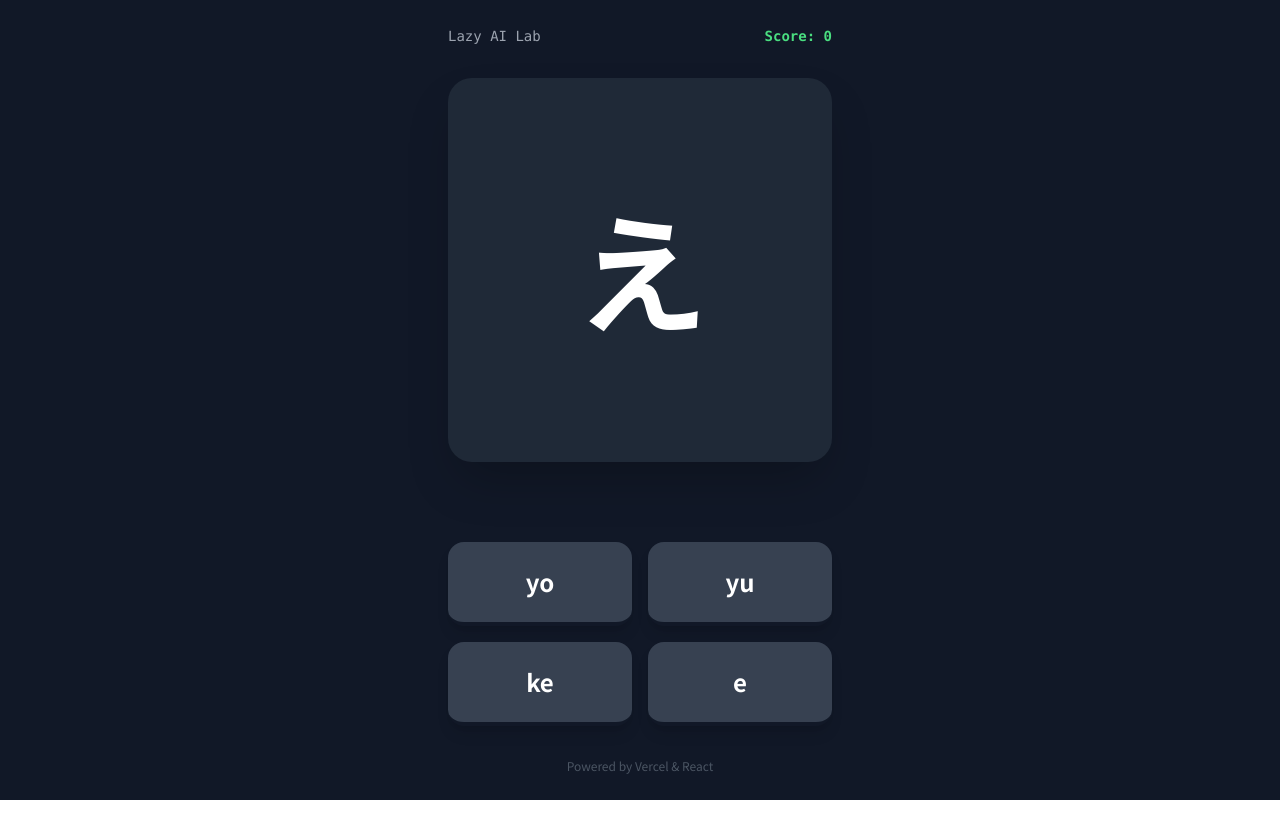
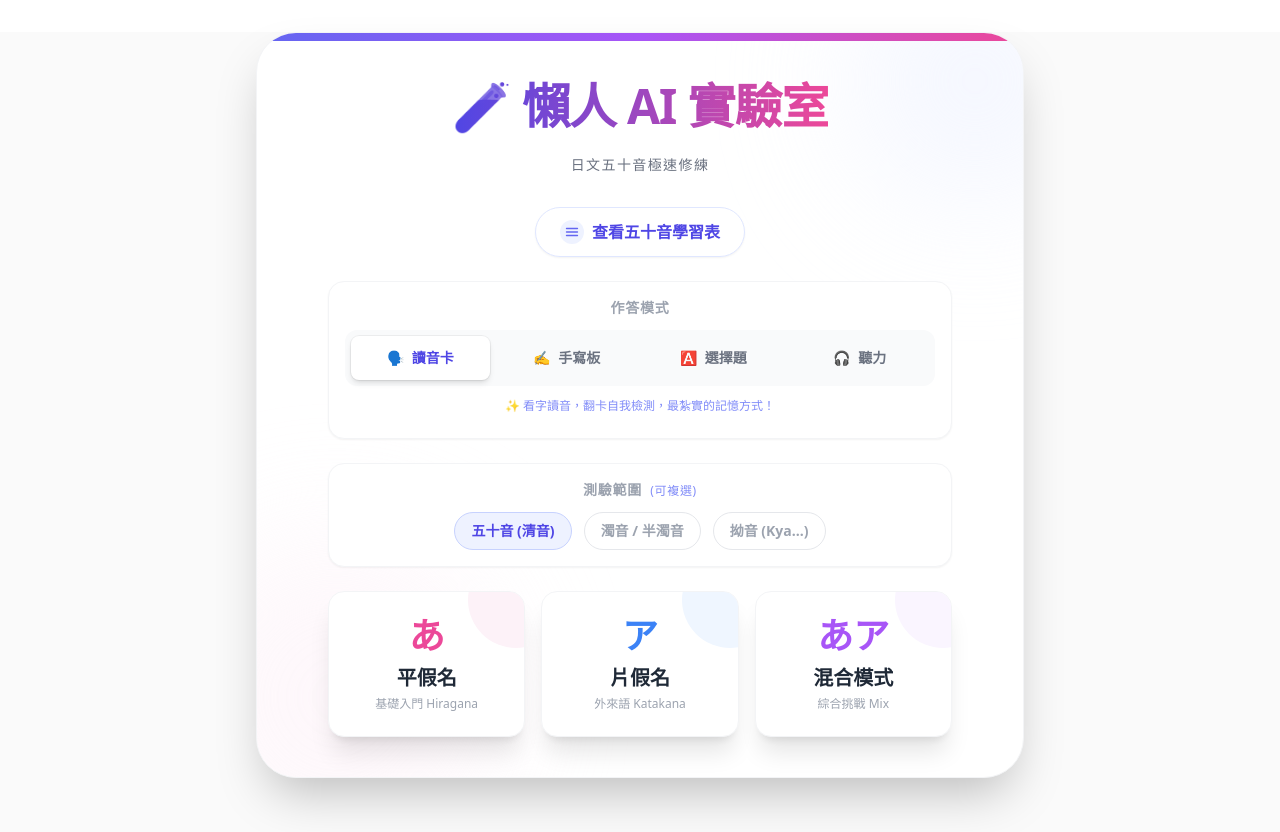
Before and after one commit to chiuhuang0415/lazy-boss-ai-japanese-app, a React (Vite) app: page / in a window 1280 px wide. Before the commit the page ends 800 px from the top, so only its background shows below. Built offline with nearby package versions, Linux system fonts and the light colour scheme; no server answers.

Commit message:
Update App.tsx

```diff
--- a/App.tsx
+++ b/App.tsx
@@ -1,113 +1,83 @@
-import { useState, useEffect } from 'react';
+import React, { useState } from 'react';
+import MainMenu from './components/MainMenu';
+import QuizBoard from './components/QuizBoard';
+import ResultScreen from './components/ResultScreen';
+import KanaChart from './components/KanaChart';
+import { ViewState, QuizResult, QuizSettings, KanaType, KanaCategory, QuizMode } from './types';
 
-// ------------------------------------------
-// 1. 資料區：直接把 50 音資料放在這裡，不依賴外部檔案
-// ------------------------------------------
-const KANA_DATA = [
-  { hiragana: 'あ', romaji: 'a' }, { hiragana: 'い', romaji: 'i' }, { hiragana: 'う', romaji: 'u' }, { hiragana: 'え', romaji: 'e' }, { hiragana: 'お', romaji: 'o' },
-  { hiragana: 'か', romaji: 'ka' }, { hiragana: 'き', romaji: 'ki' }, { hiragana: 'く', romaji: 'ku' }, { hiragana: 'け', romaji: 'ke' }, { hiragana: 'こ', romaji: 'ko' },
-  { hiragana: 'さ', romaji: 'sa' }, { hiragana: 'し', romaji: 'shi' }, { hiragana: 'す', romaji: 'su' }, { hiragana: 'せ', romaji: 'se' }, { hiragana: 'そ', romaji: 'so' },
-  { hiragana: 'た', romaji: 'ta' }, { hiragana: 'ち', romaji: 'chi' }, { hiragana: 'つ', romaji: 'tsu' }, { hiragana: 'て', romaji: 'te' }, { hiragana: 'と', romaji: 'to' },
-  { hiragana: 'な', romaji: 'na' }, { hiragana: 'に', romaji: 'ni' }, { hiragana: 'ぬ', romaji: 'nu' }, { hiragana: 'ね', romaji: 'ne' }, { hiragana: 'の', romaji: 'no' },
-  { hiragana: 'は', romaji: 'ha' }, { hiragana: 'ひ', romaji: 'hi' }, { hiragana: 'ふ', romaji: 'fu' }, { hiragana: 'へ', romaji: 'he' }, { hiragana: 'ほ', romaji: 'ho' },
-  { hiragana: 'ま', romaji: 'ma' }, { hiragana: 'み', romaji: 'mi' }, { hiragana: 'む', romaji: 'mu' }, { hiragana: 'め', romaji: 'me' }, { hiragana: 'も', romaji: 'mo' },
-  { hiragana: 'や', romaji: 'ya' }, { hiragana: 'ゆ', romaji: 'yu' }, { hiragana: 'よ', romaji: 'yo' },
-  { hiragana: 'ら', romaji: 'ra' }, { hiragana: 'り', romaji: 'ri' }, { hiragana: 'る', romaji: 'ru' }, { hiragana: 'れ', romaji: 're' }, { hiragana: 'ろ', romaji: 'ro' },
-  { hiragana: 'わ', romaji: 'wa' }, { hiragana: 'を', romaji: 'wo' }, { hiragana: 'ん', romaji: 'n' }
-];
+const App: React.FC = () => {
+  const [view, setView] = useState<ViewState>(ViewState.MENU);
+  // Default Settings
+  const [settings, setSettings] = useState<QuizSettings>({
+      kanaType: KanaType.HIRAGANA,
+      categories: [KanaCategory.SEION],
+      mode: QuizMode.CHOICE
+  });
+  const [lastResult, setLastResult] = useState<QuizResult | null>(null);
 
-// ------------------------------------------
-// 2. 主程式區：完全獨立運作，不需要 AI，不需要 API Key
-// ------------------------------------------
-export default function App() {
-  // 遊戲狀態
-  const [current, setCurrent] = useState(KANA_DATA[0]);
-  const [options, setOptions] = useState<any[]>([]);
-  const [score, setScore] = useState(0);
-  const [msg, setMsg] = useState('');
-  const [shake, setShake] = useState(false);
-
-  // 出題邏輯：隨機選一題，並湊 3 個錯誤答案
-  const nextQuestion = () => {
-    const answer = KANA_DATA[Math.floor(Math.random() * KANA_DATA.length)];
-    let opts = [answer];
-    while (opts.length < 4) {
-      const wrong = KANA_DATA[Math.floor(Math.random() * KANA_DATA.length)];
-      // 確保選項不重複
-      if (!opts.find(o => o.romaji === wrong.romaji)) {
-        opts.push(wrong);
-      }
-    }
-    // 打亂選項順序
-    setOptions(opts.sort(() => Math.random() - 0.5));
-    setCurrent(answer);
-    setMsg('');
-    setShake(false);
+  const handleStart = (newSettings: QuizSettings) => {
+    setSettings(newSettings);
+    setView(ViewState.QUIZ);
   };
 
-  // 程式一啟動就出第一題
-  useEffect(() => {
-    nextQuestion();
-  }, []);
-
-  // 處理回答
-  const handleGuess = (romaji: string) => {
-    if (romaji === current.romaji) {
-      setScore(s => s + 1);
-      setMsg('✨ CORRECT! (正解)');
-      // 0.5 秒後自動下一題
-      setTimeout(nextQuestion, 500);
-    } else {
-      setMsg(`❌ 錯囉！答案是 ${current.romaji}`);
-      setShake(true);
-      // 手機震動
-      if (navigator.vibrate) navigator.vibrate(200);
-    }
+  const handleComplete = (result: QuizResult) => {
+    setLastResult(result);
+    setView(ViewState.RESULT);
   };
 
-  // ------------------------------------------
-  // 3. 畫面區：黑底白字極簡風
-  // ------------------------------------------
+  const handleExit = () => {
+     setView(ViewState.MENU);
+  };
+
+  const handleRetry = () => {
+    setView(ViewState.QUIZ);
+  };
+
+  const handleHome = () => {
+    setView(ViewState.MENU);
+  };
+
+  const handleOpenChart = () => {
+      setView(ViewState.CHART);
+  };
+
   return (
-    <div className="min-h-screen bg-gray-900 text-white flex flex-col items-center justify-center p-4">
-      <div className="w-full max-w-sm">
-        {/* 頂部資訊 */}
-        <div className="flex justify-between mb-8 text-gray-400 font-mono text-sm">
-          <span>Lazy AI Lab</span>
-          <span className="text-green-400 font-bold">Score: {score}</span>
-        </div>
+    <div className="min-h-screen bg-[#FAFAFA] text-gray-800 font-sans selection:bg-indigo-100 selection:text-indigo-700">
+      <div className="max-w-3xl mx-auto min-h-screen relative bg-white sm:shadow-2xl sm:my-8 sm:min-h-[90vh] sm:rounded-[40px] overflow-hidden border border-gray-100">
 
-        {/* 大大的題目卡片 */}
-        <div className={`
-          bg-gray-800 rounded-3xl aspect-square flex items-center justify-center mb-6
-          border-4 transition-all duration-100 shadow-2xl
-          ${shake ? 'border-red-500 translate-x-1' : 'border-transparent'}
-        `}>
-          <span className="text-9xl font-bold select-none">{current.hiragana}</span>
-        </div>
+        {/* Background Decorative Elements */}
+        <div className="absolute top-0 left-0 w-full h-2 bg-gradient-to-r from-indigo-500 via-purple-500 to-pink-500 z-50"></div>
+        <div className="absolute -top-20 -right-20 w-64 h-64 bg-indigo-50 rounded-full blur-3xl opacity-60 pointer-events-none"></div>
+        <div className="absolute -bottom-20 -left-20 w-80 h-80 bg-pink-50 rounded-full blur-3xl opacity-60 pointer-events-none"></div>
 
-        {/* 提示訊息 */}
-        <div className={`h-8 text-center font-bold mb-6 text-lg ${msg.includes('❌') ? 'text-red-400' : 'text-yellow-400'}`}>
-          {msg}
-        </div>
-
-        {/* 選項按鈕區 */}
-        <div className="grid grid-cols-2 gap-4">
-          {options.map((opt, i) => (
-            <button
-              key={i}
-              onClick={() => handleGuess(opt.romaji)}
-              className="bg-gray-700 hover:bg-gray-600 active:bg-gray-500 py-6 rounded-2xl text-2xl font-bold transition-all transform active:scale-95 shadow-lg border-b-4 border-gray-900 active:border-b-0 active:translate-y-1"
-            >
-              {opt.romaji}
-            </button>
-          ))}
-        </div>
-
-        <div className="mt-8 text-center text-gray-600 text-xs">
-          Powered by Vercel & React
-        </div>
+        <main className="relative z-10 h-full overflow-y-auto custom-scrollbar">
+          {view === ViewState.MENU && (
+            <MainMenu
+                onStart={handleStart}
+                onOpenChart={handleOpenChart}
+            />
+          )}
+          {view === ViewState.QUIZ && (
+            <QuizBoard
+                settings={settings}
+                onComplete={handleComplete}
+                onExit={handleExit}
+            />
+          )}
+          {view === ViewState.RESULT && lastResult && (
+            <ResultScreen
+                result={lastResult}
+                onRetry={handleRetry}
+                onHome={handleHome}
+            />
+          )}
+          {view === ViewState.CHART && (
+            <KanaChart onBack={handleHome} />
+          )}
+        </main>
       </div>
     </div>
   );
-}
+};
+
+export default App;
```
